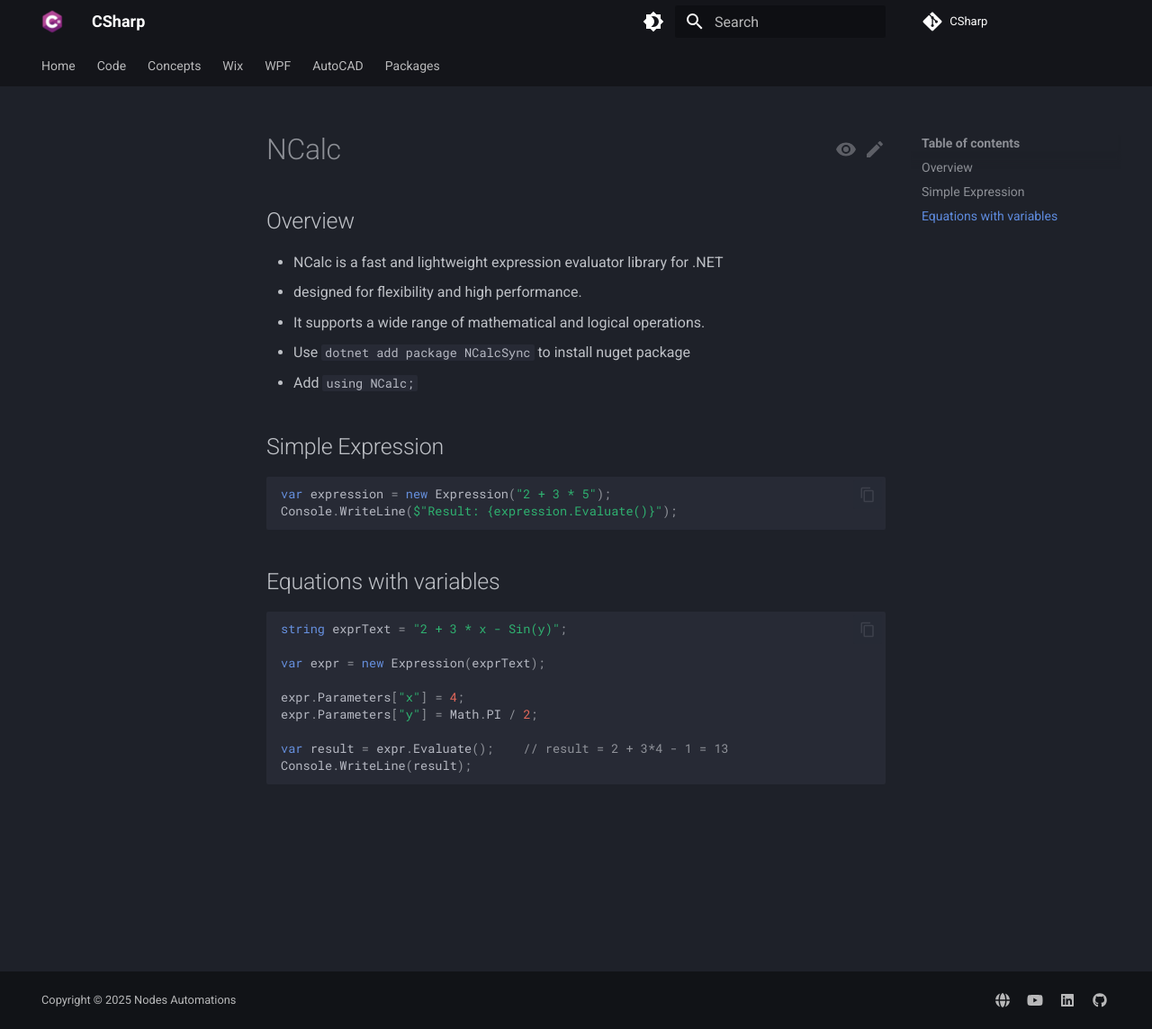
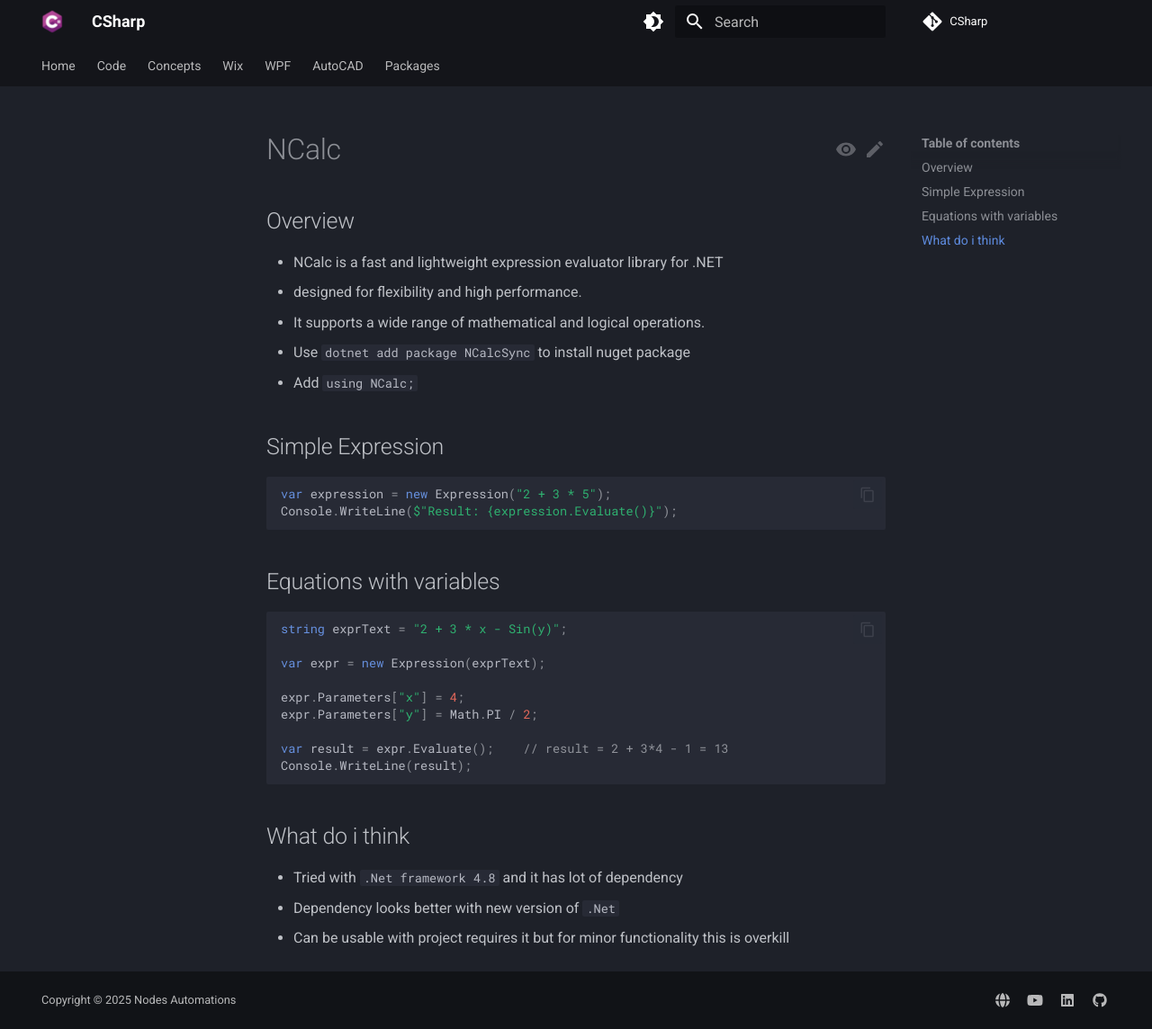
Before and after one commit to NodesAutomations/CSharp, an MkDocs documentation site: the page built from docs/Packages/NCalc.md, in a window 1280 px wide and 1144 px high. Shown: the whole window at 90% size. Built offline with MkDocs 1.6.1 and Material for MkDocs 9.7.7, drawn with Linux system fonts in a browser that asks for light colours; comment, search, counter and statistics services are not loaded.

Commit message:
Add personal insights on NCalc usage and dependencies

````diff
--- a/docs/Packages/NCalc.md
+++ b/docs/Packages/NCalc.md
@@ -23,3 +23,8 @@
 var result = expr.Evaluate();    // result = 2 + 3*4 - 1 = 13
 Console.WriteLine(result);
 ```
+
+## What do i think
+- Tried with `.Net framework 4.8` and it has lot of dependency
+- Dependency looks better with  new version of `.Net`
+- Can be usable with project requires it but for minor functionality this is overkill
````
